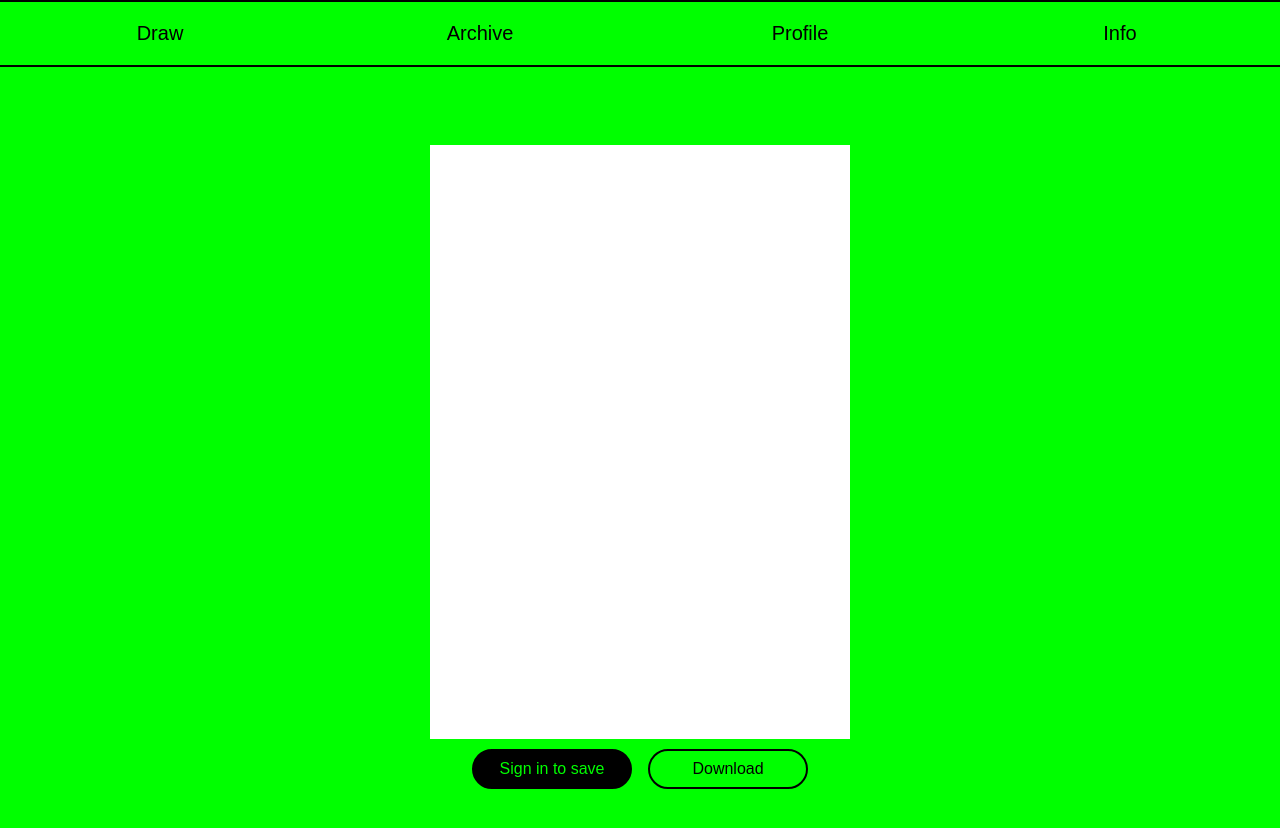
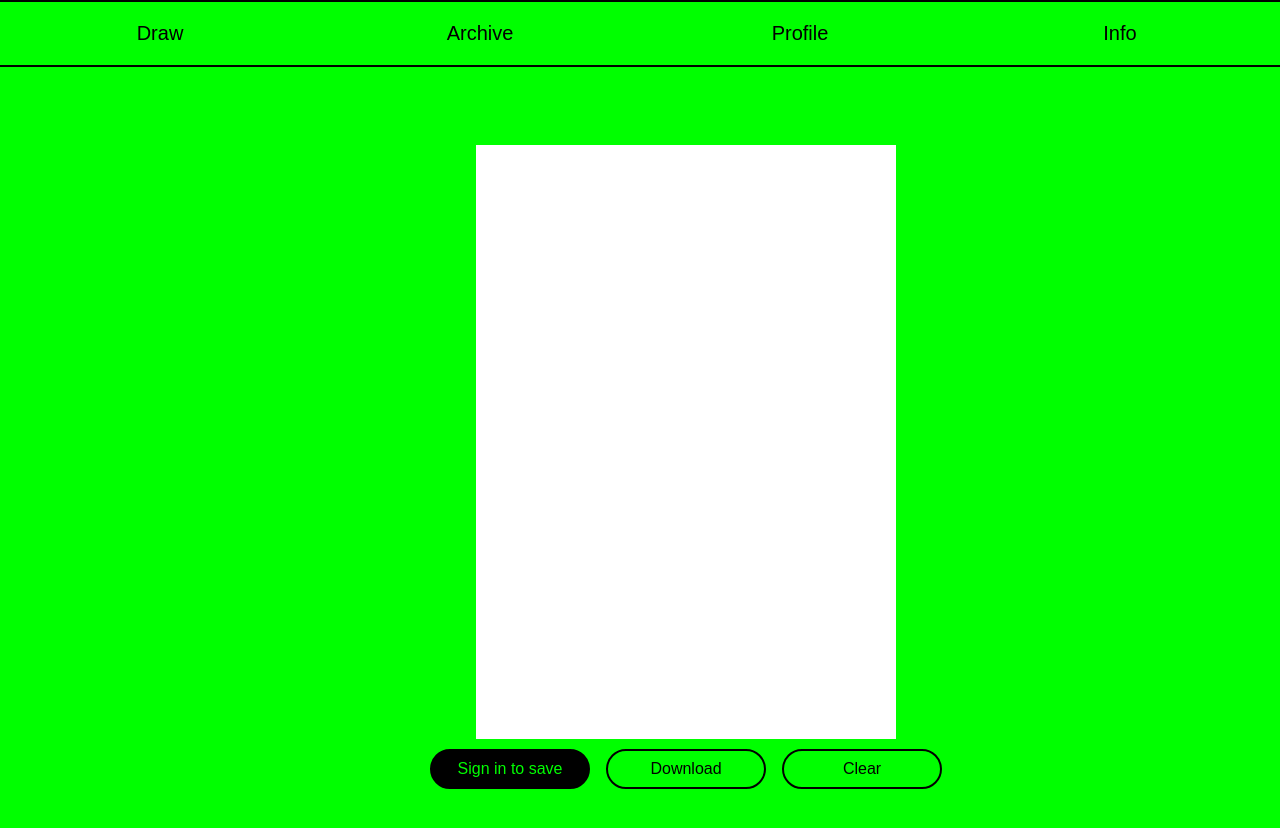
Before and after one commit to RoccoccoR/drawing-meta-app, a Next.js app: page /tool in a window 1280 px wide. Shown: the top 828 px of the page. Built offline with nearby package versions, Linux system fonts and the light colour scheme; no server answers.

Commit message:
drawingsavingtolocalstorage

```diff
--- a/src/pages/tool.js
+++ b/src/pages/tool.js
@@ -1,5 +1,5 @@
 import FreeLine from "../../components/Tools/FreeLine";
-import { useRef, useState } from "react";
+import { useRef, useState, useEffect } from "react";
 import { useSession } from "next-auth/react";
 import LogInBtnToSave from "../../components/LogInBtn/LogInBtnToSave";
 
@@ -35,6 +35,15 @@ export default function Tool() {
         setTimeout(() => {
           setSaveMessage("");
         }, 2000);
+
+        // Save drawing data to local storage
+        const drawingData = {
+          imageData: image,
+          userId: session.user.id,
+          published: false,
+          // Add other relevant drawing data here
+        };
+        localStorage.setItem("savedDrawing", JSON.stringify(drawingData));
       } else {
         console.error("Failed to save drawing");
       }
@@ -44,32 +53,34 @@ export default function Tool() {
   };
 
   const handleDownloadClick = () => {
+    // ... (your existing code for downloading)
+  };
+
+  const clearCanvas = () => {
     const canvas = canvasRef.current;
-    const newCanvas = document.createElement("canvas");
-    newCanvas.width = canvas.width;
-    newCanvas.height = canvas.height;
+    const context = canvas.getContext("2d");
 
-    const newContext = newCanvas.getContext("2d");
+    // Clear the canvas by resetting its content
+    context.clearRect(0, 0, canvas.width, canvas.height);
+  };
 
-    // Fill the new canvas with a white background
-    newContext.fillStyle = "white";
-    newContext.fillRect(0, 0, newCanvas.width, newCanvas.height);
+  useEffect(() => {
+    // Load drawing data from local storage on page load
+    const savedDrawingData = localStorage.getItem("savedDrawing");
+    if (savedDrawingData) {
+      const parsedData = JSON.parse(savedDrawingData);
 
-    // Draw the existing canvas content onto the new canvas
-    newContext.drawImage(canvas, 0, 0);
-
-    // Create a data URL for the new canvas (JPEG format)
-    const image = newCanvas.toDataURL("image/jpeg");
-    console.log("Downloaded image data:", image); // Log the downloaded image data
-
-    // Create a download link for the image
-    const link = document.createElement("a");
-    link.href = image;
-    link.download = "canvas_image.jpg";
-    link.click();
-
-    console.log("Download button clicked", image);
-  };
+      // Restore the drawing on the canvas or use the data as needed
+      // Example: Load the image onto the canvas
+      const canvas = canvasRef.current;
+      const context = canvas.getContext("2d");
+      const image = new Image();
+      image.src = parsedData.imageData;
+      image.onload = () => {
+        context.drawImage(image, 0, 0);
+      };
+    }
+  }, []);
 
   return (
     <div className="pageWrapper">
@@ -89,6 +100,9 @@ export default function Tool() {
           <button className="downloadButton" onClick={handleDownloadClick}>
             Download
           </button>
+          <button className="clearButton" onClick={clearCanvas}>
+            Clear
+          </button>
         </section>
       </div>
     </div>
--- a/src/styles/tool.css
+++ b/src/styles/tool.css
@@ -35,7 +35,8 @@
   width: 420px;
 }
 
-.downloadButton:hover {
+.downloadButton:hover,
+.clearButton:hover {
   color: #0f0;
   background-color: black;
 }
@@ -52,6 +53,18 @@
   gap: 1rem;
 }
 
+.clearButton {
+  display: flex;
+  justify-content: center;
+  align-items: center;
+  border-radius: 50px;
+  height: 40px;
+  font-size: 1rem;
+  border: 2px solid black;
+  width: 160px;
+  color: black;
+  background-color: #0f0;
+}
 /* comment this */
 /* canvas {
   display: fixed;
```
